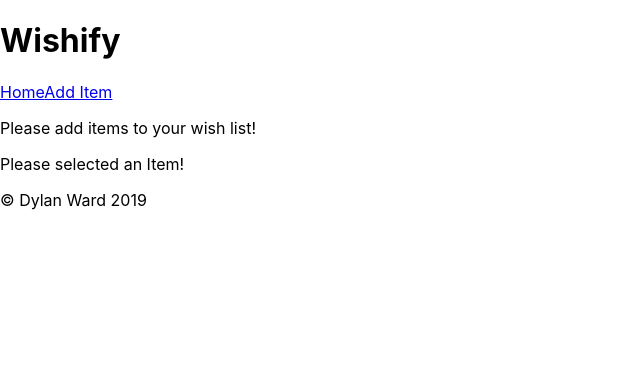
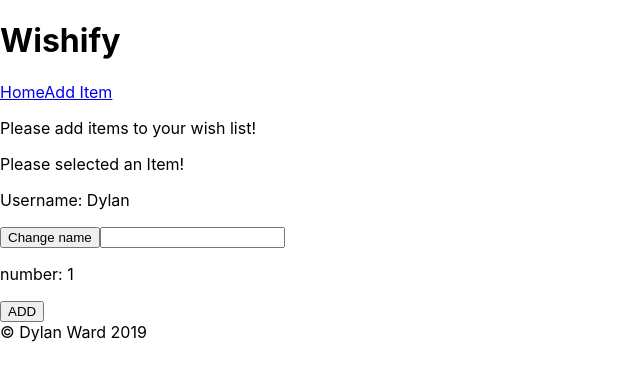
Before and after one commit to DylanWard14/Wishlist-App, a React app: page / in a window 1280 px wide. Shown: the top 380 px of the page, without its empty margins (0-640 px from the left). Built offline with nearby package versions, Linux system fonts and the light colour scheme; no server answers.

Commit message:
Added a simple implementation of redux to test with.

```diff
--- a/package.json
+++ b/package.json
@@ -47,8 +47,10 @@
     "react-app-polyfill": "^1.0.1",
     "react-dev-utils": "^9.0.1",
     "react-dom": "^16.8.6",
+    "react-redux": "^7.1.0",
     "react-router": "^5.0.1",
     "react-router-dom": "^5.0.1",
+    "redux": "^4.0.4",
     "resolve": "1.10.0",
     "sass-loader": "7.1.0",
     "semver": "6.0.0",
--- a/src/App.js
+++ b/src/App.js
@@ -2,14 +2,31 @@ import React, {Component} from 'react';
 import {withRouter} from 'react-router-dom';
 import Layout from './components/layout/Layout';
 import WishListViewer from './components/WishListViewer/WishListViewer';
+import {connect} from "react-redux";
+
+import * as mathActions from './store/actions/math';
+import * as userActions from './store/actions/user';
 
 class App extends Component {
+  state = {
+    name: "john"
+  }
+
+  HandleOnChange(e) {
+    console.log(e.target.value);
+    this.setState({name: e.target.value})
+  }
   render () {
-
     return (
       <div>
           <Layout>
             <WishListViewer/>
+            <p>Username: {this.props.user.name}</p>
+            <button onClick={() => this.props.updateName(this.state.name)}>Change name</button>
+            <input type="text" onChange={(e) => this.HandleOnChange(e)} />
+
+            <p>number: {this.props.math.result}</p>
+            <button onClick={this.props.add}>ADD</button>
           </Layout>
       </div>
     );
@@ -17,4 +34,18 @@ class App extends Component {
 
 }
 
-export default withRouter(App);
+const mapStateToProps = (state) => {
+  return {
+    user: state.userReducer,
+    math: state.mathReducer
+  };
+};
+
+const mapDispatchToProps = (dispatch) => {
+  return {
+    updateName: (name) => {dispatch(userActions.updateName(name))},
+    add: () => {dispatch(mathActions.add(1))}
+  }
+}
+
+export default withRouter(connect(mapStateToProps, mapDispatchToProps)(App));
--- a/src/index.js
+++ b/src/index.js
@@ -4,12 +4,22 @@ import './index.css';
 import App from './App';
 import * as serviceWorker from './serviceWorker';
 
+import {createStore, combineReducers} from "redux";
+import {Provider} from "react-redux";
+
 import {BrowserRouter} from 'react-router-dom';
+import {mathReducer} from './store/reducers/math';
+import {userReducer} from './store/reducers/user';
+
+
+const store = createStore(combineReducers({mathReducer, userReducer}));
 
 const app = (
-    <BrowserRouter>
-        <App />
-    </BrowserRouter>
+    <Provider store={store}>
+        <BrowserRouter>
+            <App />
+        </BrowserRouter>
+    </Provider>
 )
 
 ReactDOM.render(app, document.getElementById('root'));
--- /dev/null
+++ b/src/store/actions/actionTypes.js
@@ -0,0 +1,3 @@
+export const ADD = "ADD";
+
+export const UPDATE_USERNAME = "UPDATE_USERNAME";
--- /dev/null
+++ b/src/store/actions/math.js
@@ -0,0 +1,8 @@
+import * as actionTypes from './actionTypes';
+
+export const add = (value) => {
+    return {
+        type: actionTypes.ADD,
+        payload: value
+    }
+}
--- /dev/null
+++ b/src/store/actions/user.js
@@ -0,0 +1,8 @@
+import * as actionTypes from './actionTypes';
+
+export const updateName = (name) => {
+    return {
+        type: actionTypes.UPDATE_USERNAME,
+        payload: name
+    }
+}
--- /dev/null
+++ b/src/store/reducers/math.js
@@ -0,0 +1,17 @@
+export const mathReducer = (state = {
+    result: 1
+}, action) => {
+    switch (action.type) {
+        case "ADD":
+            state = {
+                ...state,
+                result: state.result + action.payload
+            };
+            break;
+        case "SUBTRACT":
+            break;
+        default:
+            return state;
+    }
+    return state;
+};
--- /dev/null
+++ b/src/store/reducers/user.js
@@ -0,0 +1,18 @@
+import * as actionTypes from '../actions/actionTypes';
+
+export const userReducer = (state = {
+    name: "Dylan",
+    age: 23
+}, action) => {
+    switch (action.type) {
+        case actionTypes.UPDATE_USERNAME:
+            state = {
+                ...state,
+                name: action.payload
+            }
+            break;
+        default:
+            return state;
+    }
+    return state;
+}
```
Also changed, not shown: 1 other file (tests, documents, lock files or other folders).
